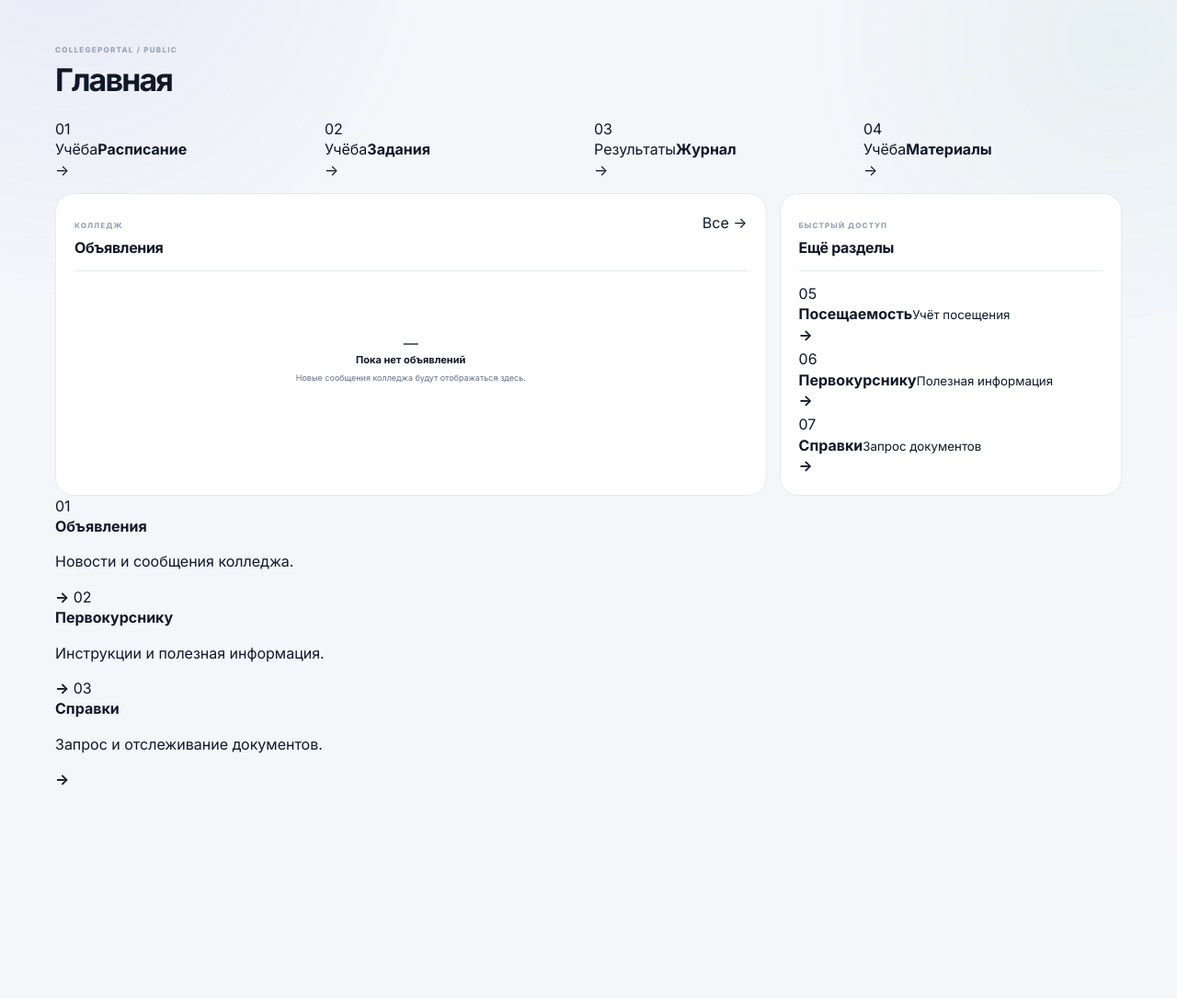
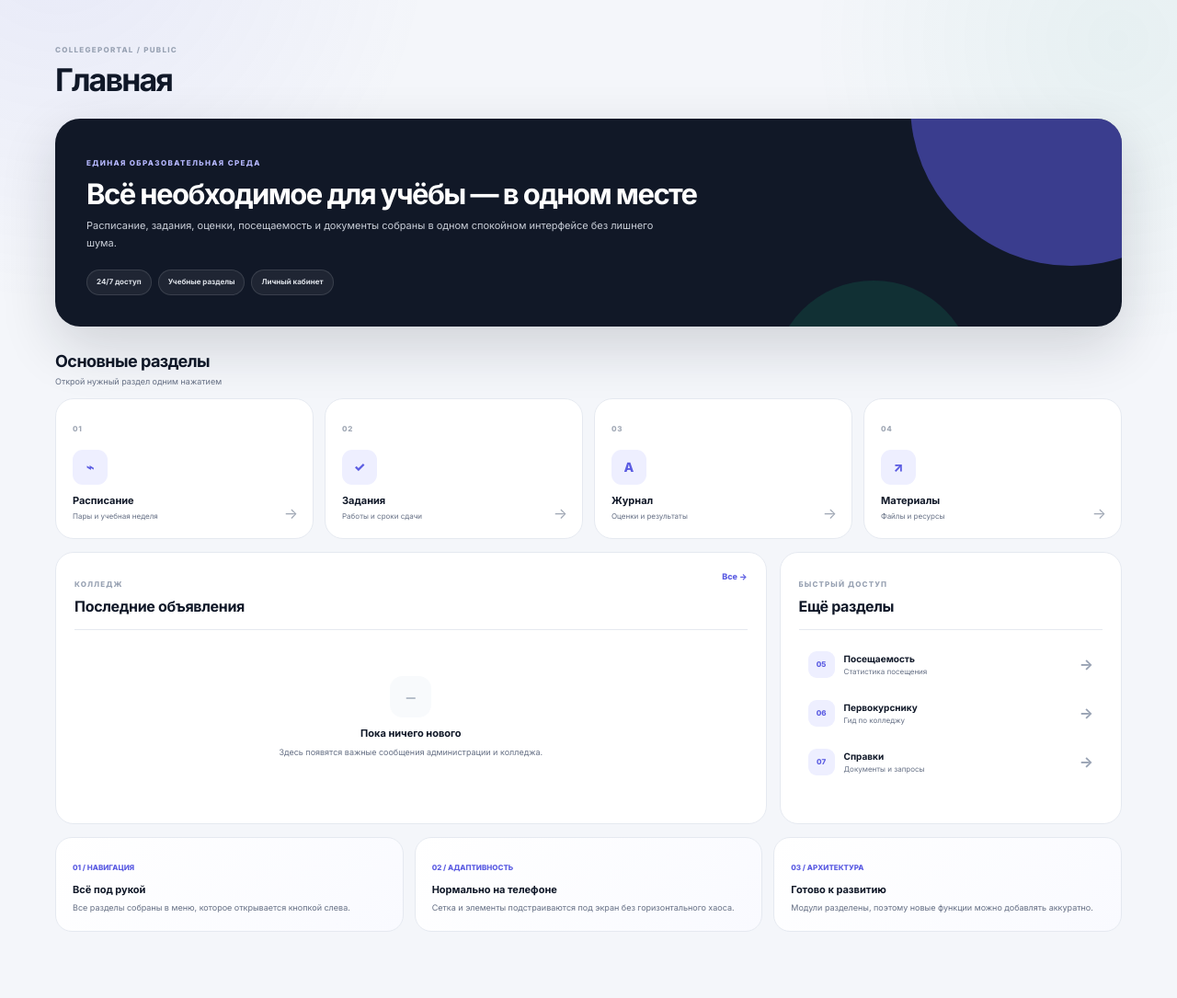
Before and after one commit to gamerpro3245/CollegePortal, a FastAPI app: page / in a window 1280 px wide. Shown: the part 76-1161 px from the top of the page at 92% size. Before the commit the page ends 930 px from the top, so only its background shows below. Run offline with FastAPI, Linux system fonts and the light colour scheme.

Commit message:
Rebuild home dashboard

```diff
--- a/templates/index.html
+++ b/templates/index.html
@@ -1,42 +1,6 @@
-{% extends "base.html" %}
-{% block title %}Главная — Портал колледжа{% endblock %}
-{% block page_title %}Главная{% endblock %}
-{% block content %}
-<section class="quick-grid">
-    <a href="/schedule" class="info-card"><span class="card-icon">01</span><div><span class="card-label">Учёба</span><strong>Расписание</strong></div><span class="card-arrow">→</span></a>
-    <a href="/assignments" class="info-card"><span class="card-icon">02</span><div><span class="card-label">Учёба</span><strong>Задания</strong></div><span class="card-arrow">→</span></a>
-    <a href="/grades" class="info-card"><span class="card-icon">03</span><div><span class="card-label">Результаты</span><strong>Журнал</strong></div><span class="card-arrow">→</span></a>
-    <a href="/materials" class="info-card"><span class="card-icon">04</span><div><span class="card-label">Учёба</span><strong>Материалы</strong></div><span class="card-arrow">→</span></a>
-</section>
-
-<section class="dashboard-grid">
-    <article class="panel">
-        <div class="panel-header">
-            <div><span class="panel-label">Колледж</span><h3>Объявления</h3></div>
-            <a href="/announcements">Все →</a>
-        </div>
-        <div class="empty-state">
-            <div class="empty-icon">—</div>
-            <strong>Пока нет объявлений</strong>
-            <p>Новые сообщения колледжа будут отображаться здесь.</p>
-        </div>
-    </article>
-
-    <article class="panel">
-        <div class="panel-header">
-            <div><span class="panel-label">Быстрый доступ</span><h3>Ещё разделы</h3></div>
-        </div>
-        <div class="quick-links">
-            <a href="/attendance"><span>05</span><div><strong>Посещаемость</strong><small>Учёт посещения</small></div><b>→</b></a>
-            <a href="/freshman"><span>06</span><div><strong>Первокурснику</strong><small>Полезная информация</small></div><b>→</b></a>
-            <a href="/certificates"><span>07</span><div><strong>Справки</strong><small>Запрос документов</small></div><b>→</b></a>
-        </div>
-    </article>
-</section>
-
-<section class="feature-row">
-    <a href="/announcements" class="feature-card"><span>01</span><div><strong>Объявления</strong><p>Новости и сообщения колледжа.</p></div><b>→</b></a>
-    <a href="/freshman" class="feature-card"><span>02</span><div><strong>Первокурснику</strong><p>Инструкции и полезная информация.</p></div><b>→</b></a>
-    <a href="/certificates" class="feature-card"><span>03</span><div><strong>Справки</strong><p>Запрос и отслеживание документов.</p></div><b>→</b></a>
-</section>
-{% endblock %}
+{% extends "base.html" %}{% block title %}Главная — CollegePortal{% endblock %}{% block page_title %}Главная{% endblock %}{% block content %}
+<section class="hero"><span class="hero-kicker">ЕДИНАЯ ОБРАЗОВАТЕЛЬНАЯ СРЕДА</span><h2>{% if user %}С возвращением, {{ user.full_name }}{% else %}Всё необходимое для учёбы — в одном месте{% endif %}</h2><p>Расписание, задания, оценки, посещаемость и документы собраны в одном спокойном интерфейсе без лишнего шума.</p><div class="hero-meta"><span>24/7 доступ</span><span>Учебные разделы</span><span>Личный кабинет</span></div></section>
+<div class="section-title"><div><h2>Основные разделы</h2><p>Открой нужный раздел одним нажатием</p></div></div>
+<section class="quick-grid"><a href="/schedule" class="module-card"><span class="module-number">01</span><span class="module-icon">⌁</span><strong>Расписание</strong><small>Пары и учебная неделя</small><span class="module-arrow">→</span></a><a href="/assignments" class="module-card"><span class="module-number">02</span><span class="module-icon">✓</span><strong>Задания</strong><small>Работы и сроки сдачи</small><span class="module-arrow">→</span></a><a href="/grades" class="module-card"><span class="module-number">03</span><span class="module-icon">A</span><strong>Журнал</strong><small>Оценки и результаты</small><span class="module-arrow">→</span></a><a href="/materials" class="module-card"><span class="module-number">04</span><span class="module-icon">↗</span><strong>Материалы</strong><small>Файлы и ресурсы</small><span class="module-arrow">→</span></a></section>
+<section class="dashboard-grid"><article class="panel"><div class="panel-header"><div><span class="panel-label">Колледж</span><h3>Последние объявления</h3></div><a class="panel-link" href="/announcements">Все →</a></div><div class="empty-state"><div class="empty-mark">—</div><strong>Пока ничего нового</strong><p>Здесь появятся важные сообщения администрации и колледжа.</p></div></article><article class="panel"><div class="panel-header"><div><span class="panel-label">Быстрый доступ</span><h3>Ещё разделы</h3></div></div><div class="quick-links"><a class="quick-link" href="/attendance"><span class="quick-link-number">05</span><div><strong>Посещаемость</strong><small>Статистика посещения</small></div><b>→</b></a><a class="quick-link" href="/freshman"><span class="quick-link-number">06</span><div><strong>Первокурснику</strong><small>Гид по колледжу</small></div><b>→</b></a><a class="quick-link" href="/certificates"><span class="quick-link-number">07</span><div><strong>Справки</strong><small>Документы и запросы</small></div><b>→</b></a></div></article></section>
+<section class="feature-grid"><article class="feature"><span>01 / НАВИГАЦИЯ</span><h3>Всё под рукой</h3><p>Все разделы собраны в меню, которое открывается кнопкой слева.</p></article><article class="feature"><span>02 / АДАПТИВНОСТЬ</span><h3>Нормально на телефоне</h3><p>Сетка и элементы подстраиваются под экран без горизонтального хаоса.</p></article><article class="feature"><span>03 / АРХИТЕКТУРА</span><h3>Готово к развитию</h3><p>Модули разделены, поэтому новые функции можно добавлять аккуратно.</p></article></section>{% endblock %}
```
